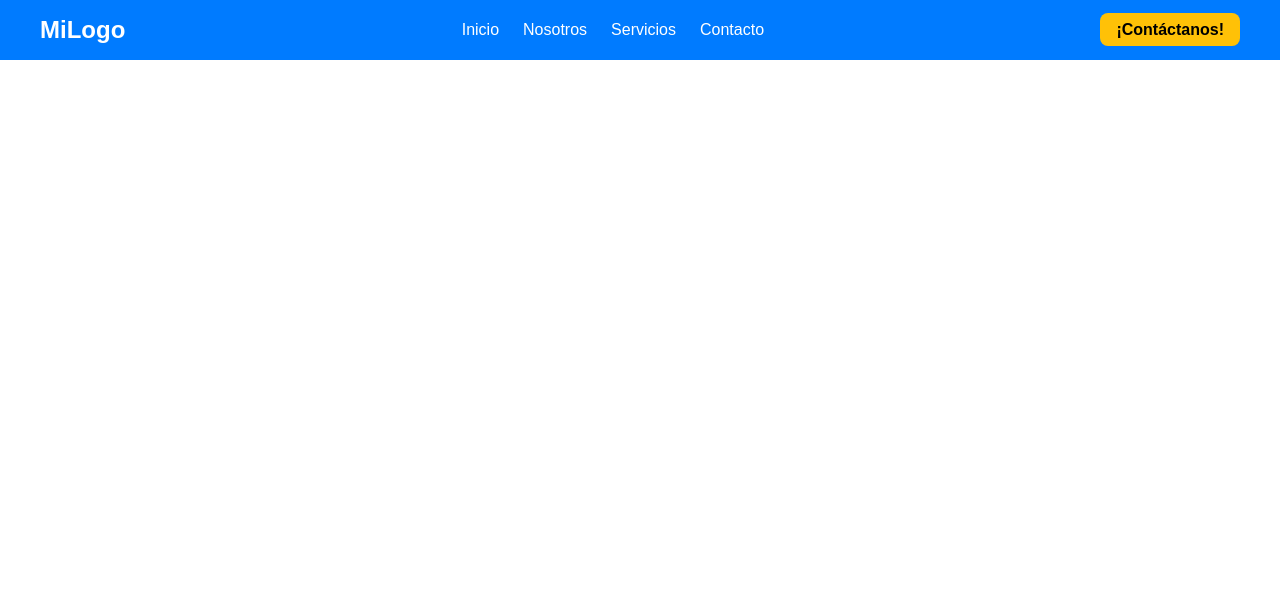
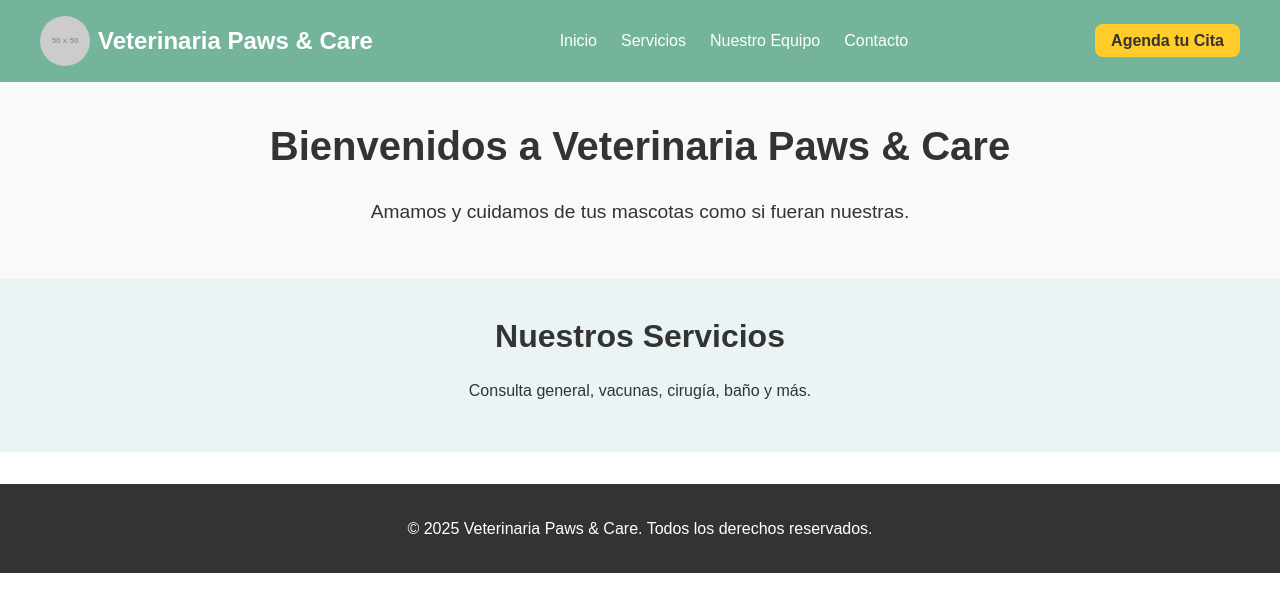
Before and after one commit to Daniela20-ui/aplic.1, a plain HTML site: page index.html in a window 1280 px wide. Drawn offline with Linux system fonts and the light colour scheme; placeholder pictures from the web are drawn by us.

Commit message:
Add files via upload

```diff
--- a/estilo.css
+++ b/estilo.css
@@ -1,11 +1,13 @@
 /* styles.css */
 body {
     margin: 0;
-    font-family: Arial, sans-serif;
+    font-family: 'Arial', sans-serif;
+    line-height: 1.6;
+    color: #333;
 }
 
 .header {
-    background-color: #007BFF;
+    background-color: #74b49b;
     color: white;
     padding: 1rem 0;
 }
@@ -19,9 +21,17 @@ body {
     padding: 0 1rem;
 }
 
-.logo a {
-    color: white;
-    text-decoration: none;
+.logo {
+    display: flex;
+    align-items: center;
+    gap: 0.5rem;
+}
+
+.logo img {
+    border-radius: 50%;
+}
+
+.logo span {
     font-size: 1.5rem;
     font-weight: bold;
 }
@@ -45,8 +55,8 @@ body {
 }
 
 .cta .btn {
-    background-color: #FFC107;
-    color: black;
+    background-color: #ffcc29;
+    color: #333;
     text-decoration: none;
     padding: 0.5rem 1rem;
     border-radius: 0.5rem;
@@ -55,5 +65,39 @@ body {
 }
 
 .cta .btn:hover {
-    background-color: #e0a800;
+    background-color: #e0b021;
 }
+
+.hero {
+    background-color: #f9f9f9;
+    text-align: center;
+    padding: 2rem 1rem;
+}
+
+.hero h1 {
+    font-size: 2.5rem;
+    margin: 0;
+}
+
+.hero p {
+    font-size: 1.2rem;
+}
+
+.services {
+    background-color: #eaf4f4;
+    padding: 2rem 1rem;
+    text-align: center;
+}
+
+.services h2 {
+    font-size: 2rem;
+    margin: 0 0 1rem;
+}
+
+.footer {
+    background-color: #333;
+    color: white;
+    text-align: center;
+    padding: 1rem 0;
+    margin-top: 2rem;
+}
--- a/index.html
+++ b/index.html
@@ -3,27 +3,44 @@
 <head>
     <meta charset="UTF-8">
     <meta name="viewport" content="width=device-width, initial-scale=1.0">
-    <title>Cabecera Ejemplo</title>
+    <title>Veterinaria Paws & Care</title>
     <link rel="stylesheet" href="estilo.css">
 </head>
 <body>
     <header class="header">
         <div class="container">
             <div class="logo">
-                <a href="#">MiLogo</a>
+                <img src="https://via.placeholder.com/50" alt="Logo de Veterinaria">
+                <span>Veterinaria Paws & Care</span>
             </div>
             <nav class="nav">
                 <ul>
                     <li><a href="#inicio">Inicio</a></li>
-                    <li><a href="#nosotros">Nosotros</a></li>
                     <li><a href="#servicios">Servicios</a></li>
+                    <li><a href="#equipo">Nuestro Equipo</a></li>
                     <li><a href="#contacto">Contacto</a></li>
                 </ul>
             </nav>
             <div class="cta">
-                <a href="#cta" class="btn">¡Contáctanos!</a>
+                <a href="#cita" class="btn">Agenda tu Cita</a>
             </div>
         </div>
     </header>
+
+    <main>
+        <section id="inicio" class="hero">
+            <h1>Bienvenidos a Veterinaria Paws & Care</h1>
+            <p>Amamos y cuidamos de tus mascotas como si fueran nuestras.</p>
+        </section>
+
+        <section id="servicios" class="services">
+            <h2>Nuestros Servicios</h2>
+            <p>Consulta general, vacunas, cirugía, baño y más.</p>
+        </section>
+    </main>
+
+    <footer class="footer">
+        <p>&copy; 2025 Veterinaria Paws & Care. Todos los derechos reservados.</p>
+    </footer>
 </body>
 </html>
```
